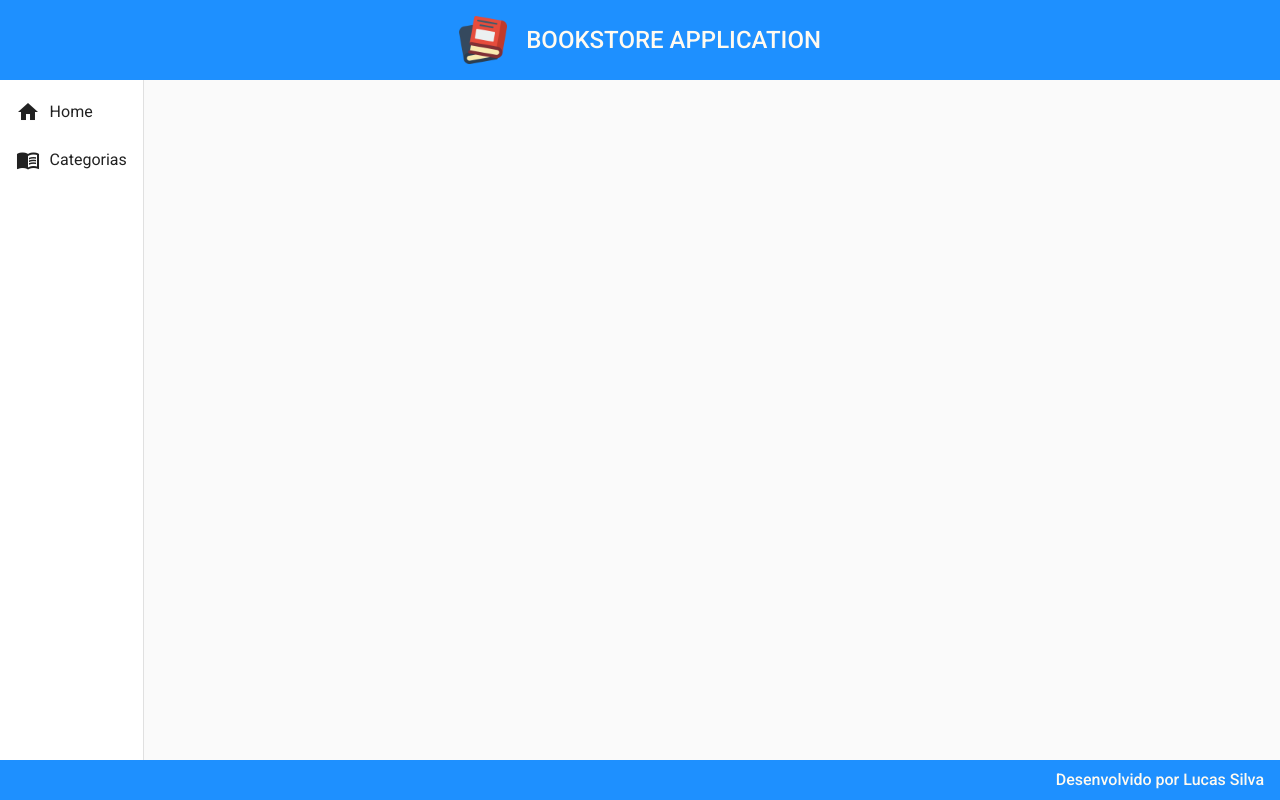
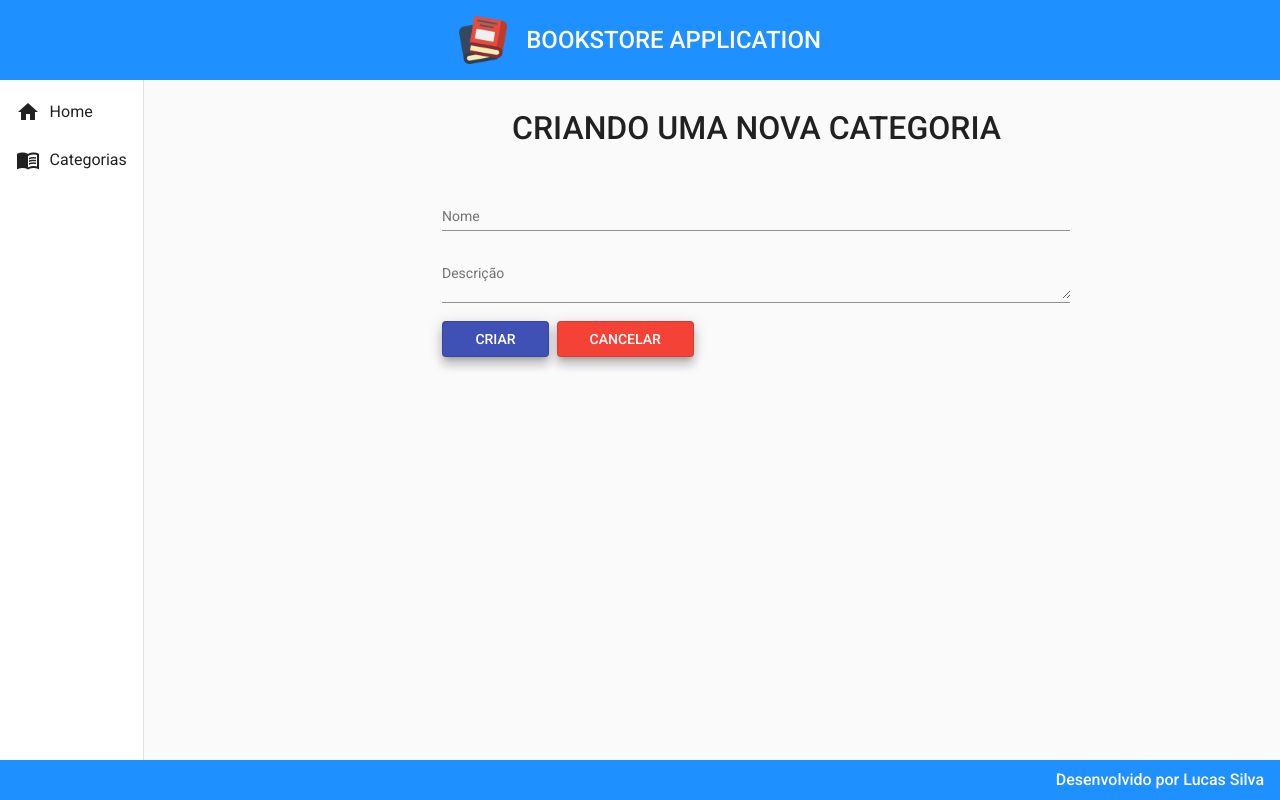
Before and after one commit to ldslucas23/bookstoreapp-front, an Angular app: page /categorias/create in a window 1280 px wide. Before the commit this address led to /. Built offline with nearby package versions, Linux system fonts and the light colour scheme.

Commit message:
Método CREATE criado para Categorias

```diff
--- a/src/app/app-routing.module.ts
+++ b/src/app/app-routing.module.ts
@@ -1,5 +1,6 @@
 import { NgModule } from '@angular/core';
 import { RouterModule, Routes } from '@angular/router';
+import { CategoriaCreateComponent } from './components/views/categoria/categoria-create/categoria-create.component';
 import { CategoriaReadComponent } from './components/views/categoria/categoria-read/categoria-read.component';
 import { HomeComponent } from './components/views/home/home.component';
 
@@ -11,6 +12,10 @@
   {
     path: 'categorias',
     component: CategoriaReadComponent
+  },
+  {
+    path: 'categorias/create',
+    component: CategoriaCreateComponent
   }
 ];
 
--- /dev/null
+++ b/src/app/components/views/categoria/categoria-create/categoria-create.component.css
@@ -0,0 +1,26 @@
+form{
+    text-align: center;
+    width: 60%;
+    margin: 2rem auto 0;
+}
+
+h1{
+    font-size: 2rem;
+    font-weight: 500;
+    margin-bottom: 3rem;
+}
+
+.form{
+    width: 100%;
+}
+
+.buttons{
+    width: 100%;
+    text-align: start;
+}
+
+button{
+    margin-right: .5rem;
+    padding-right: 2rem;
+    padding-left: 2rem;
+}
--- /dev/null
+++ b/src/app/components/views/categoria/categoria-create/categoria-create.component.html
@@ -0,0 +1,18 @@
+<form>
+    <h1>CRIANDO UMA NOVA CATEGORIA</h1>
+
+    <mat-form-field class="form">
+        <mat-label>Nome</mat-label>
+        <input matInput  [(ngModel)]="categoria.nome"  type="text" name="nome" placeholder="Ex. Computação">
+    </mat-form-field>
+    <mat-form-field class="form">
+        <mat-label>Descrição</mat-label>
+        <textarea matInput  [(ngModel)]="categoria.descricao" type="text" name="descricao" placeholder="Ex. Livros de Computação"></textarea>
+    </mat-form-field>
+
+    <div class="buttons">
+        <button (click)="create()" class="mat-elevation-z8" mat-raised-button mat-stroked-button color="primary"> CRIAR </button>
+        <button class="mat-elevation-z8" mat-raised-button mat-stroked-button color="warn"> CANCELAR </button>
+    </div>
+
+</form>
--- /dev/null
+++ b/src/app/components/views/categoria/categoria-create/categoria-create.component.ts
@@ -0,0 +1,37 @@
+import { Component, OnInit } from '@angular/core';
+import { Router } from '@angular/router';
+import { Categoria } from '../categoria.model';
+import { CategoriaService } from '../categoria.service';
+
+@Component({
+  selector: 'app-categoria-create',
+  templateUrl: './categoria-create.component.html',
+  styleUrls: ['./categoria-create.component.css']
+})
+export class CategoriaCreateComponent implements OnInit {
+
+  categoria: Categoria = {
+    nome: '',
+    descricao: ''
+  }
+
+  constructor(private service : CategoriaService, private router : Router) { }
+
+  ngOnInit(): void {
+  }
+
+  create(): void{
+
+    this.service.create(this.categoria).subscribe((resposta) => {
+      console.log(resposta)
+      this.router.navigate(['categorias'])
+      this.service.mensagem('Categoria criada com sucesso!');
+
+    }, err => {
+      for(let i = 0; i < err.error.erros.length; i++){
+        this.service.mensagem(err.error.erros[i].message)
+      }
+  })
+}
+
+}
--- a/src/app/components/views/categoria/categoria-read/categoria-read.component.html
+++ b/src/app/components/views/categoria/categoria-read/categoria-read.component.html
@@ -3,7 +3,7 @@
         <h1>Categorias</h1>
     </div>
 
-    <button mat-raised-button >NOVA CATEGORIA</button>
+    <button mat-raised-button (click) = "navegarParaCategoriaCreate()" >NOVA CATEGORIA</button>
 
     <div class="mat-elevation-z8 content-table">
         <table class="table" mat-table [dataSource]="categorias">
--- a/src/app/components/views/categoria/categoria-read/categoria-read.component.ts
+++ b/src/app/components/views/categoria/categoria-read/categoria-read.component.ts
@@ -1,4 +1,5 @@
 import { Component, OnInit } from '@angular/core';
+import { Router } from '@angular/router';
 import { Categoria } from '../categoria.model';
 import { CategoriaService } from '../categoria.service';
 
@@ -13,7 +14,7 @@
 
   displayedColumns: string[] = ['id', 'nome', 'descricao', 'livros', 'acoes'];
 
-  constructor(private service: CategoriaService) { }
+  constructor(private service: CategoriaService, private router: Router) { }
 
   //Sempre que a aplicação iniciar esse método é chamado
   ngOnInit(): void {
@@ -28,4 +29,8 @@
     })
   }
 
+  navegarParaCategoriaCreate(){
+    this.router.navigate(["categorias/create"])
+  }
+
 }
--- a/src/app/components/views/categoria/categoria.service.ts
+++ b/src/app/components/views/categoria/categoria.service.ts
@@ -1,5 +1,6 @@
 import { HttpClient } from '@angular/common/http';
 import { Injectable } from '@angular/core';
+import { MatSnackBar } from '@angular/material/snack-bar';
 import { Observable } from 'rxjs';
 import { environment } from 'src/environments/environment';
 import { Categoria } from './categoria.model';
@@ -12,7 +13,7 @@
   baseUrl: String  = environment.baseUrl
 
   //Sempre que for chamado ele cria um Http client
-  constructor(private http: HttpClient) { }
+  constructor(private http: HttpClient, private _snack: MatSnackBar) { }
 
   //Lista todas as categorias
   findAll(): Observable<Categoria[]>{
@@ -20,4 +21,17 @@
     return this.http.get<Categoria[]>(url)
   }
 
+  create(categoria : Categoria): Observable<Categoria>{
+    const url = `${this.baseUrl}/categorias`
+    return this.http.post<Categoria>(url, categoria);
+  }
+
+  mensagem(str: String): void{
+    this._snack.open(`${str}`, 'OK', {
+      horizontalPosition: 'end',
+      verticalPosition: 'top',
+      duration: 3600
+    })
+  }
+
 }
```
Also changed, not shown: src/app/app.module.ts (+13 -2 lines).
